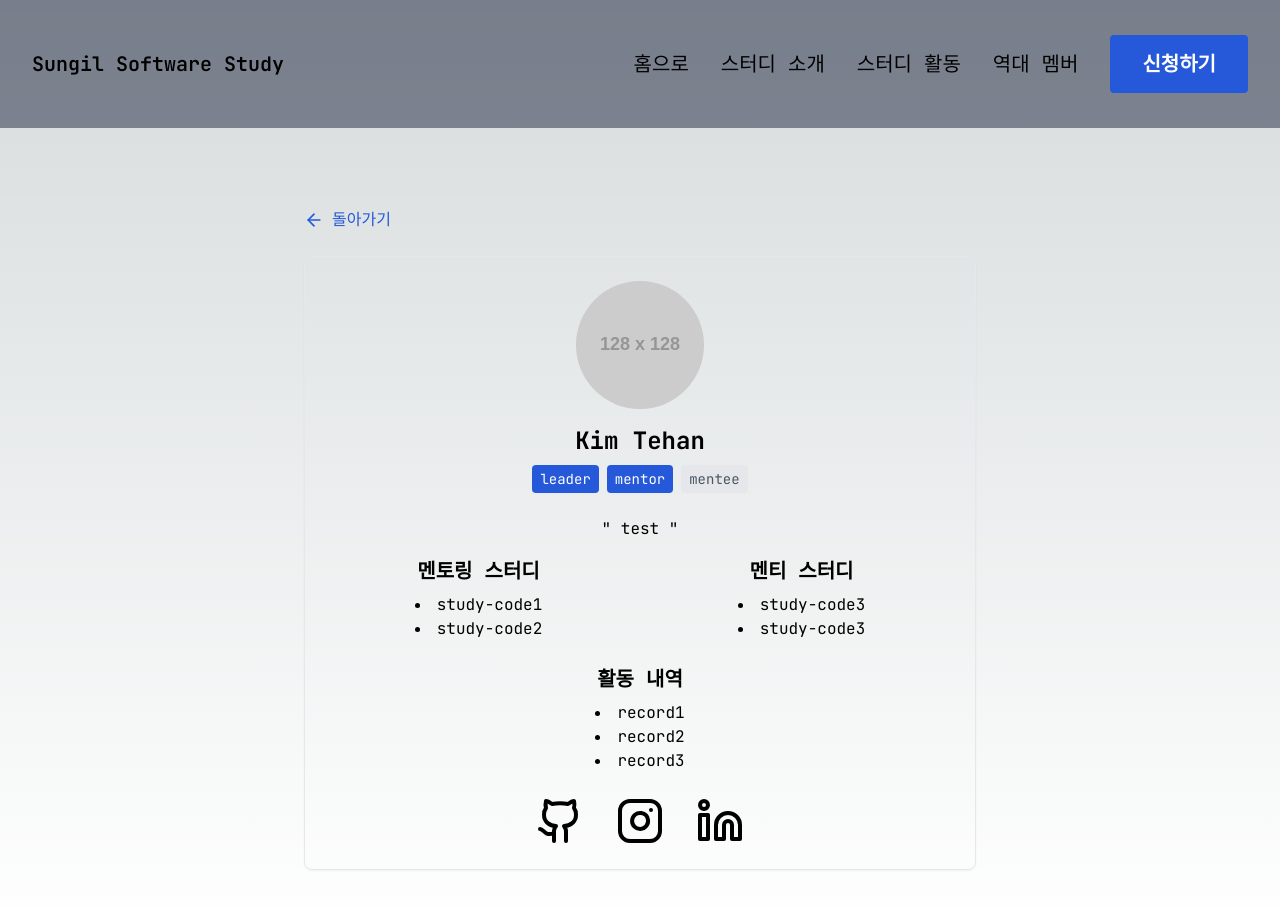
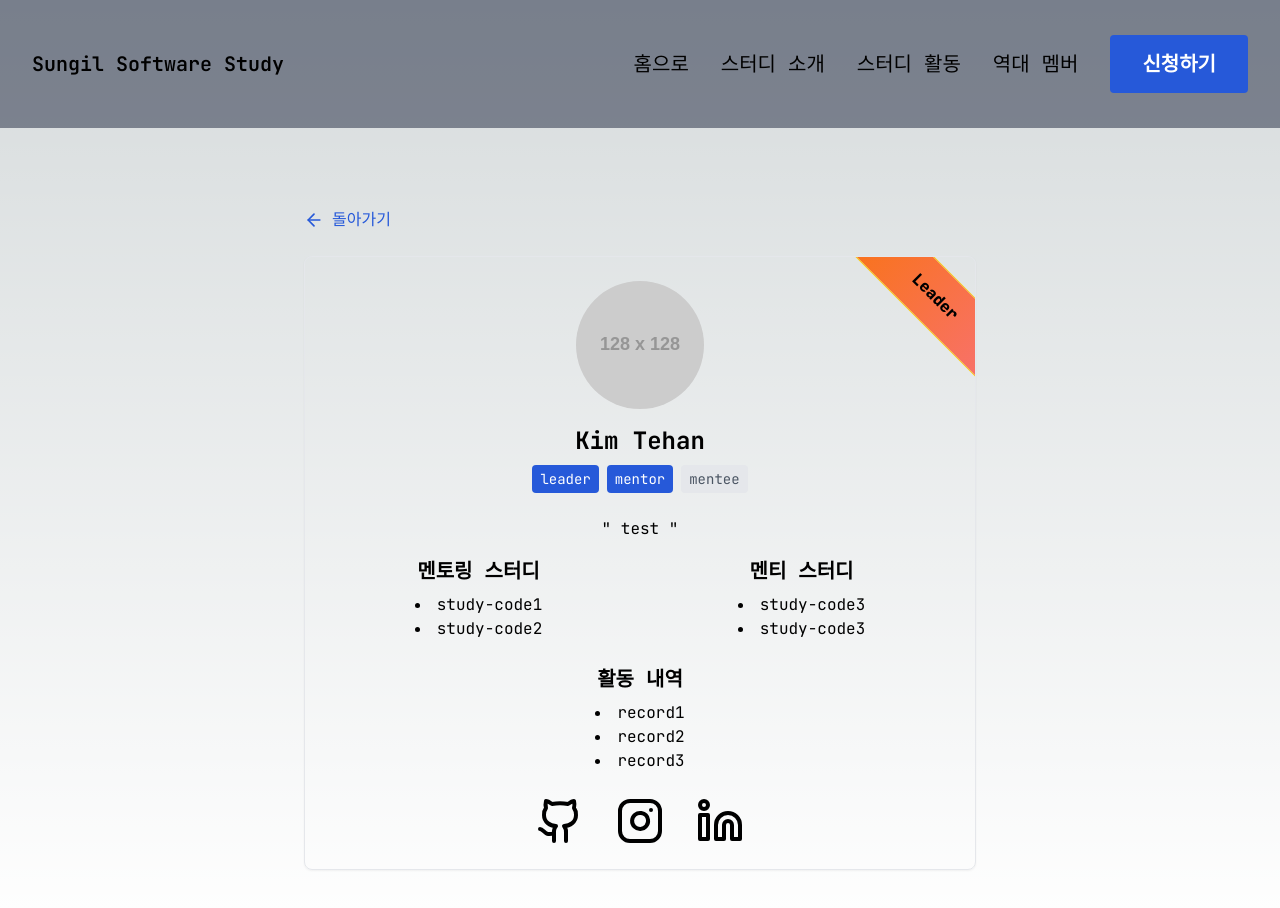
Before and after one commit to Sungil-SoftWare-Study/sss_website, a Next.js app: page /members/202101 in a window 1280 px wide. Shown: the top 908 px of the page. Built offline with nearby package versions, Linux system fonts and the light colour scheme; no server answers.

Commit message:
Leader Lable Added

```diff
--- a/app/members/[code]/page.tsx
+++ b/app/members/[code]/page.tsx
@@ -63,7 +63,12 @@ export default async function MemberDetail({
 					<ArrowLeft className="mr-2" size={20} />
 					돌아가기
 				</Link>
-				<Card>
+				<Card className="relative overflow-hidden">
+					{member.role.leader && (
+						<div className="absolute top-3 -right-16 w-52 h-14 rotate-45 bg-gradient-to-r from-orange-500 to-red-400 flex items-center justify-center border border-yellow-400">
+							<span className="font-extrabold">Leader</span>
+						</div>
+					)}
 					<CardHeader className="flex flex-col items-center space-y-4">
 						<Image
 							src={avatarUrl || "https://via.placeholder.com/128"}
--- a/components/MemberCard.tsx
+++ b/components/MemberCard.tsx
@@ -79,7 +79,12 @@ export function MemberCard({ member }: MemberCardProps) {
 
 	return (
 		<Link href={`/members/${member.code}`}>
-			<Card className="h-full hover:shadow-lg transition-shadow duration-200">
+			<Card className="relative overflow-hidden h-full hover:shadow-lg transition-shadow duration-200">
+				{member.role.leader && (
+					<div className="absolute top-6 -right-16 w-52 h-10 rotate-45 bg-gradient-to-r from-orange-500 to-red-400 flex items-center justify-center border border-yellow-400">
+						<span className="font-extrabold">Leader</span>
+					</div>
+				)}
 				<CardHeader className="flex flex-row items-center space-x-4">
 					<Image
 						src={avatarUrl || "https://via.placeholder.com/64"}
```
